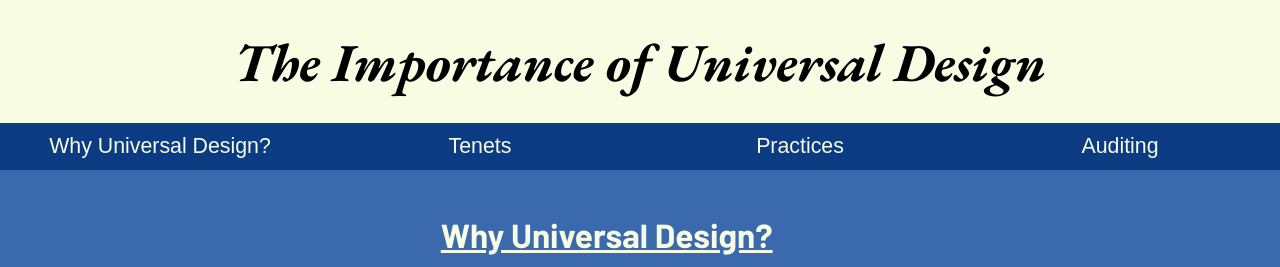
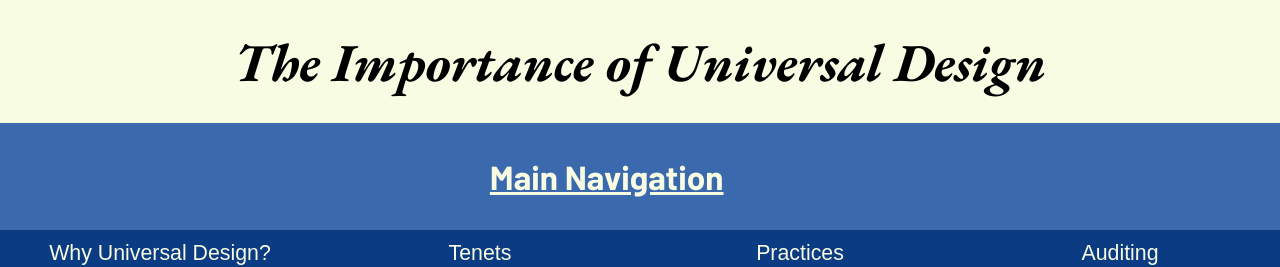
Before and after one commit to dandrewbarlow/universal-design-final-project, a React (Create React App) app: page / in a window 1280 px wide. Shown: the top 267 px of the page. Built offline with nearby package versions, Linux system fonts and the light colour scheme.

Commit message:
last minute nav title

```diff
--- a/src/components/content.tsx
+++ b/src/components/content.tsx
@@ -60,6 +60,7 @@ export default class Content extends Component<{}, { content: string }> {
     return (
       <>
         <nav>
+          <h2 className="sr-only">Main Navigation</h2>
           <ul>
             {this.renderLink("Why Universal Design?", "why")}
             {this.renderLink("Tenets", "tenets")}
```
